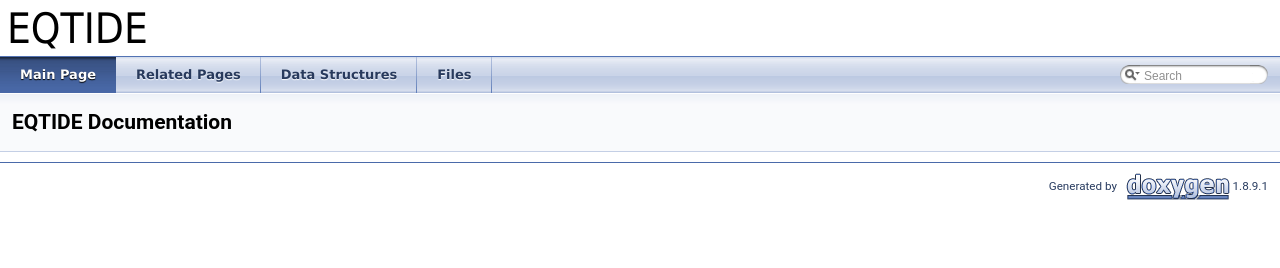
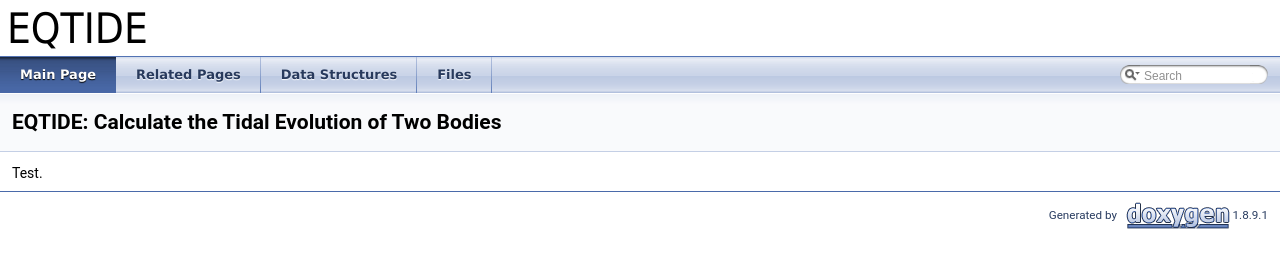
Before and after one commit to RoryBarnes/EqTide, a plain HTML site: page docs/index.html in a window 1280 px wide. Drawn offline with Linux system fonts and the light colour scheme.

Commit message:
Update index.html

```diff
--- a/docs/index.html
+++ b/docs/index.html
@@ -4,7 +4,7 @@
 <meta http-equiv="Content-Type" content="text/xhtml;charset=UTF-8"/>
 <meta http-equiv="X-UA-Compatible" content="IE=9"/>
 <meta name="generator" content="Doxygen 1.8.9.1"/>
-<title>EQTIDE: Main Page</title>
+<title>EQTIDE</title>
 <link href="tabs.css" rel="stylesheet" type="text/css"/>
 <script type="text/javascript" src="jquery.js"></script>
 <script type="text/javascript" src="dynsections.js"></script>
@@ -76,10 +76,11 @@ var searchBox = new SearchBox("searchBox", "search",false,'Search');
 
 <div class="header">
   <div class="headertitle">
-<div class="title">EQTIDE Documentation</div>  </div>
+<div class="title">EQTIDE: Calculate the Tidal Evolution of Two Bodies</div>  </div>
 </div><!--header-->
 <div class="contents">
-</div><!-- contents -->
+Test.
+  </div><!-- contents -->
 <!-- start footer part -->
 <hr class="footer"/><address class="footer"><small>
 Generated by &#160;<a href="http://www.doxygen.org/index.html">
```
